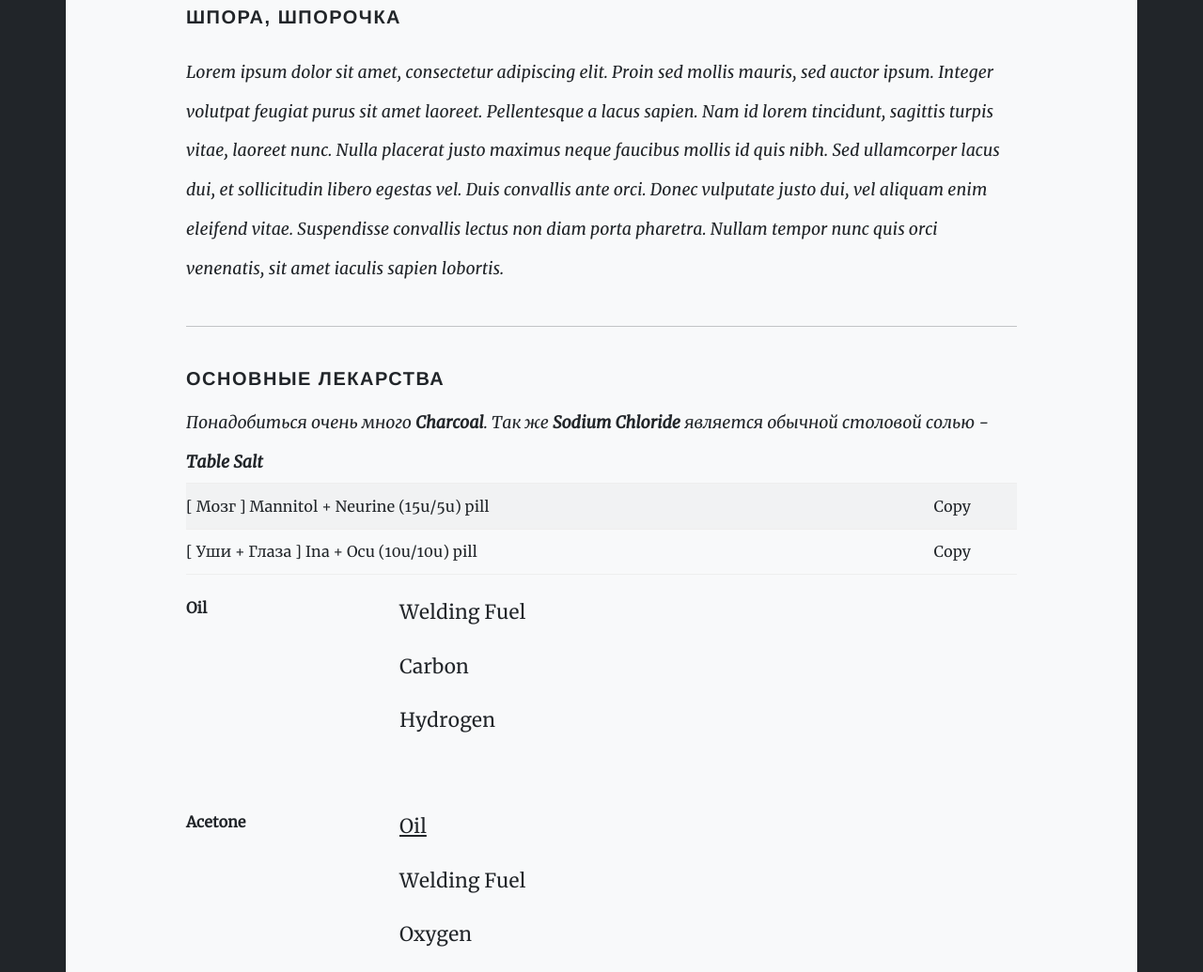
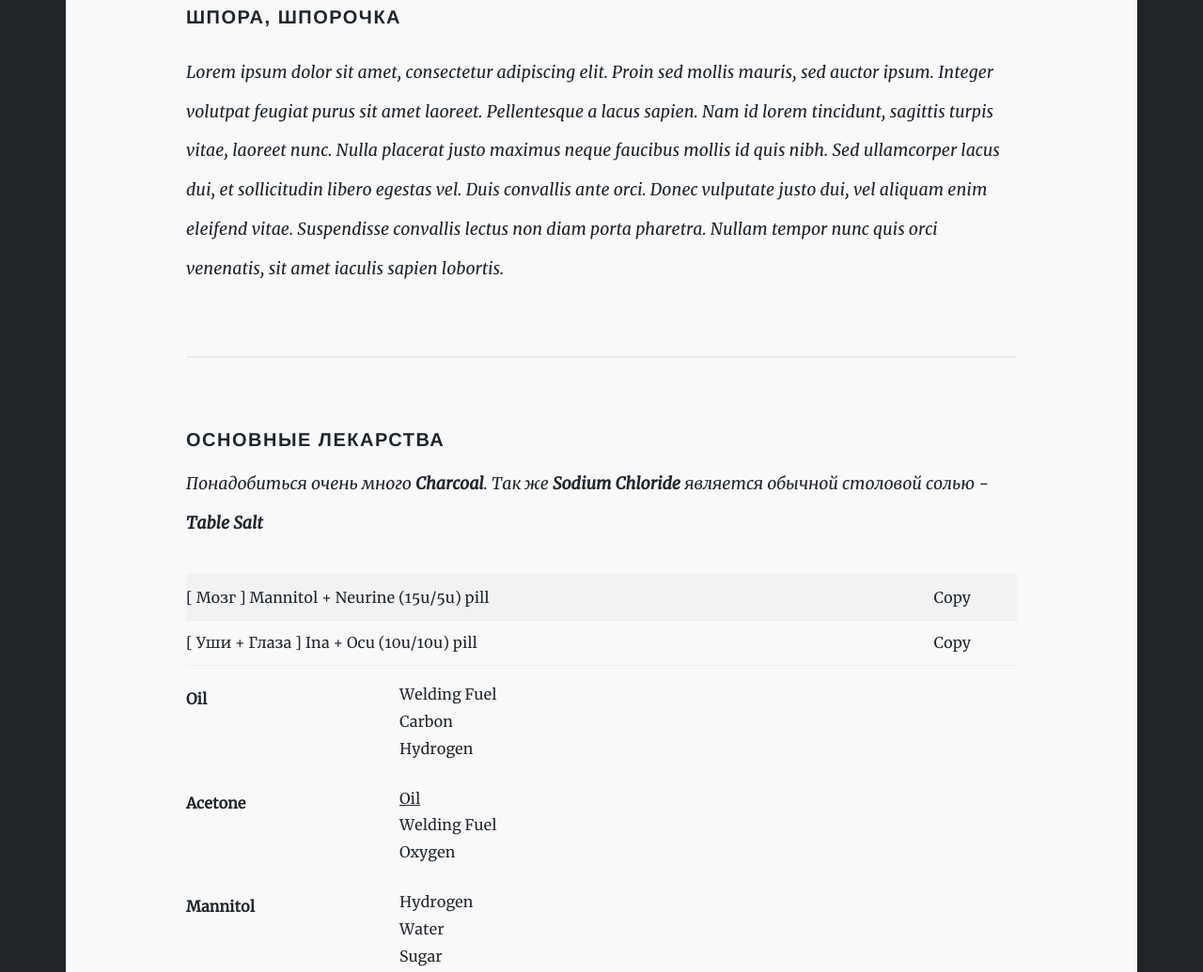
Before and after one commit to papikalesi/shpora, a plain HTML site: page index.html in a window 1280 px wide. Shown: the part 384-1419 px from the top of the page at 94% size. Drawn offline with Linux system fonts and the light colour scheme.

Commit message:
Update style.css

```diff
--- a/assets/css/style.css
+++ b/assets/css/style.css
@@ -65,10 +65,15 @@ li {
 	font-size: 1.3rem;
 	margin-bottom: 0.5rem;
 }
+hr {
+    border: 0;
+    border-bottom: solid 2px;
+    border-bottom-color: #bbbbbb;
+    margin: 3rem 0;
+}
 .z-in {
 	z-index: 10;
 }
-
 /* base */
 body {
 	position: relative;
@@ -134,13 +139,16 @@ body {
 		header > h3 + p {
 			font-size: 1.1rem;
 			margin-top: -0.75rem;
+			margin-bottom: 2rem;
 		}
 
 		header > h4 + p {
 			font-size: 1rem;
 			margin-top: -0.75rem;
 		}
-
+.s-padding {
+	padding: 4rem 2rem 2rem 2rem;
+}
 .recipe {
 	display: flex;
 	flex-direction: column;
@@ -154,7 +162,14 @@ body {
 		flex: 0 0 auto;
     	width: 100%;
 	}
-	.recipe div:last-child {
-		flex: 0 0 auto;
-    	width: 100%;
+	.recipe ul {
+		margin-bottom: 0;
 	}
+		.recipe ul li {
+			font-size: 1rem;
+			line-height: 1.8rem;
+			margin-bottom: 0;
+		}
+			.recipe ul li:last-child {
+				margin-bottom: 0;
+			}
```
